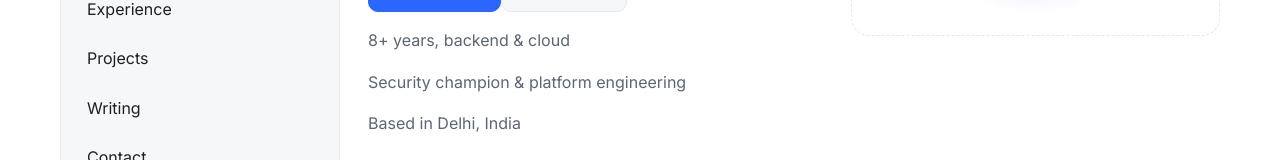
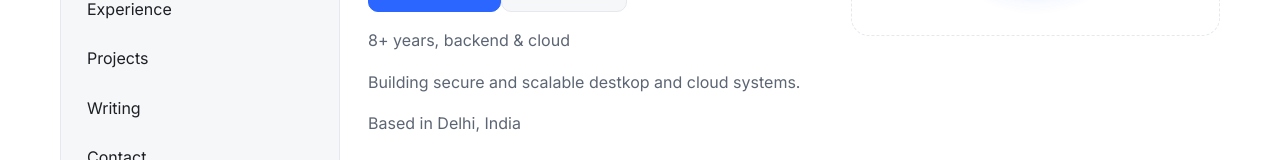
Before and after one commit to arhsimluhar/portfolio-website, a React (Vite) app: page / in a window 1280 px wide. Shown: the part 389-549 px from the top of the page. Built offline with nearby package versions, Linux system fonts and the light colour scheme.

Commit message:
updating bio

```diff
--- a/src/pages/Home.tsx
+++ b/src/pages/Home.tsx
@@ -21,7 +21,7 @@ export default function Home() {
           </div>
           <ul className="hero-highlights">
             <li>8+ years, backend & cloud</li>
-            <li>Security champion & platform engineering</li>
+            <li>Building secure and scalable destkop and cloud systems.</li>
             <li>Based in {SITE.location}</li>
           </ul>
         </div>
```
